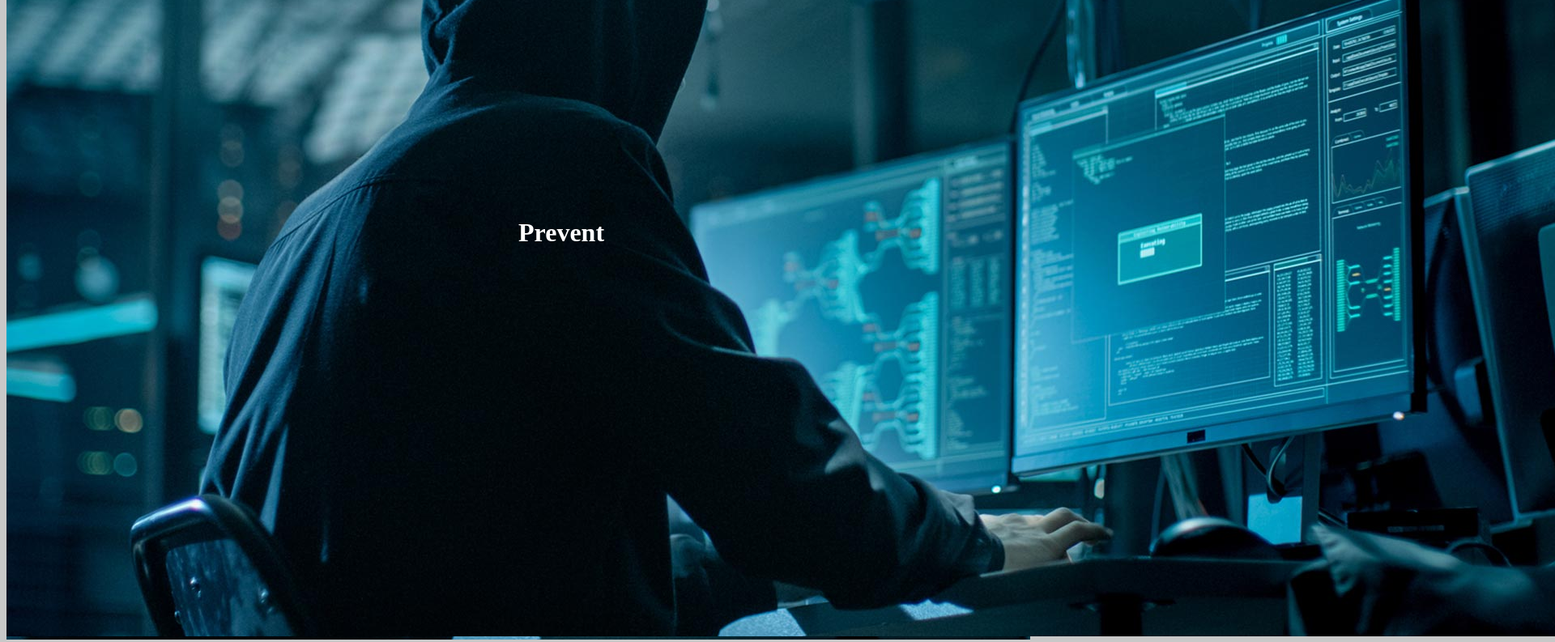
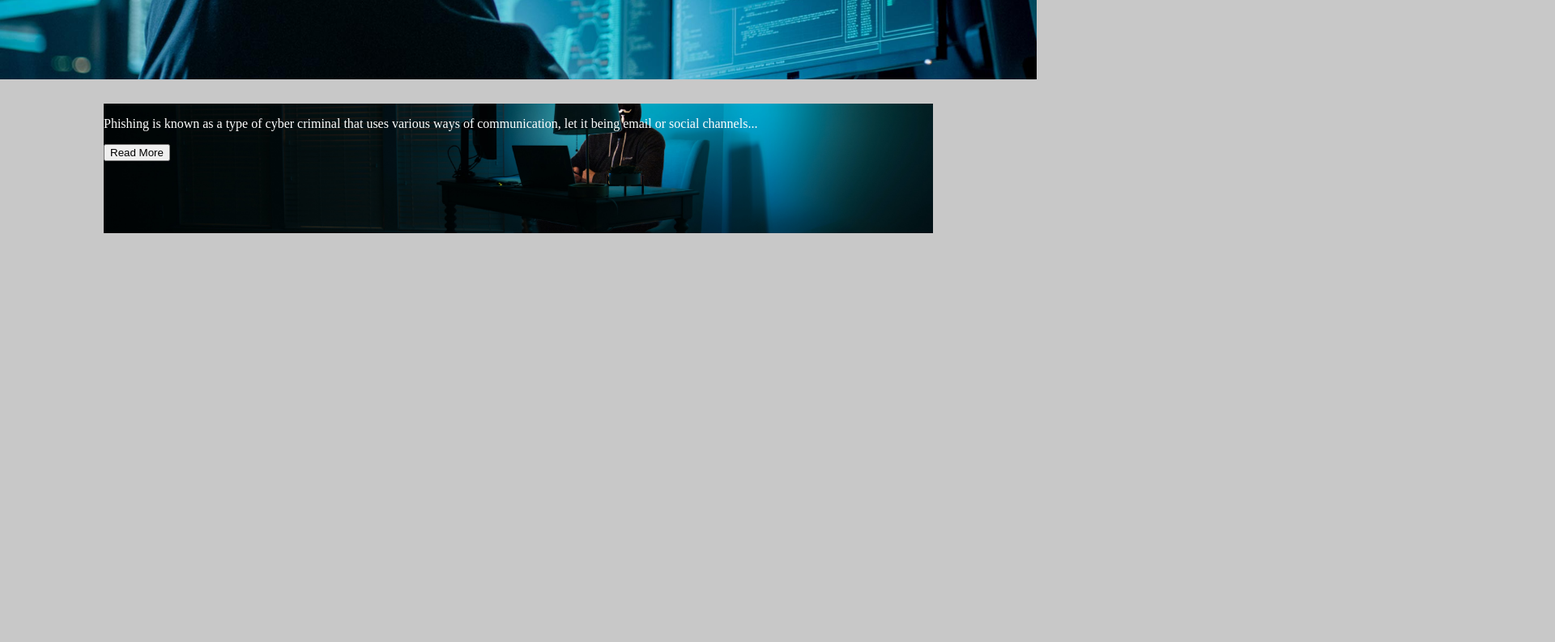
Before and after one commit to Carh00/Phishing-Project, a plain HTML site: page prevent.html in a window 1280 px wide. Shown: the part 480-1273 px from the top of the page at 81% size, 1920 px wide, since content can reach past the window. After the commit the page ends 800 px from the top, so only its background shows below. Drawn offline with Linux system fonts and the light colour scheme.

Commit message:
Paofue Moua
Fixed Hero and Background images.

```diff
--- a/prevent.html
+++ b/prevent.html
@@ -8,9 +8,9 @@
     <link rel="stylesheet" href="style.css">
 
 </head>
-<header>
 
 
+<body>
     <div class = "navbar">
         <img id="logo" src="Images/hook-159682_1280.png" alt="Logo">
         <div class ="navbarmenu">
@@ -19,20 +19,18 @@
             <li class = "navbarmenu-item"><a href = "prevent.html">Prevent</a></li>
             </ul>
         </div>
-
-
     </div>
     <div class="hero-image">
-        <img src="images/types-of-phishing-hero.jpg">
         <div class="hero-text">
             <h1>Prevent</h1>
         </div>
     </div>
-</header>
-<main>
-<body>
-
+<div class="bg">
+    <p>
+        Phishing is known as a type of cyber criminal that uses various ways of communication, let it being email or social channels...
+    </p>
+    <button>Read More</button>
+</div>
 
 </body>
-</main>
 </html>
--- a/style.css
+++ b/style.css
@@ -1,6 +1,8 @@
 body {
-
+    margin:0px;
     background-color: #C8C8C8;
+    display:flex;
+    flex-direction:column;
 }
 
 #logo {
@@ -13,13 +15,14 @@ body {
 }
 
 .hero-image {
-    background-image: url(images/types-of-phishing-hero.jpg);
+    background-image: url(./Images/types-of-phishing-hero.jpg);
     background-position: center;
     background-size:cover;
     background-repeat: no-repeat;
     position:relative;
     margin-right: 0px;
-    margin-left: 0px;
+    width:100vw;
+    height:50vh;
 }
 
 .hero-text {
@@ -71,3 +74,17 @@ text-decoration: none;
 .navbar{
     display:flex
 }
+
+.bg {
+    color:white;
+    background-image: url(./Images/clint-patterson-dYEuFB8KQJk-unsplash.jpg);
+    background-position: center;
+    background-size:cover;
+    background-repeat: no-repeat;
+    position:relative;
+    margin-right: 0px;
+    width:80vw;
+    height:20vh;
+    align-self:center;
+    margin-top:30px;
+}
```
Also changed, not shown: description.html (+3 -11 lines). Lines whose indentation alone changed are shown as unchanged.
